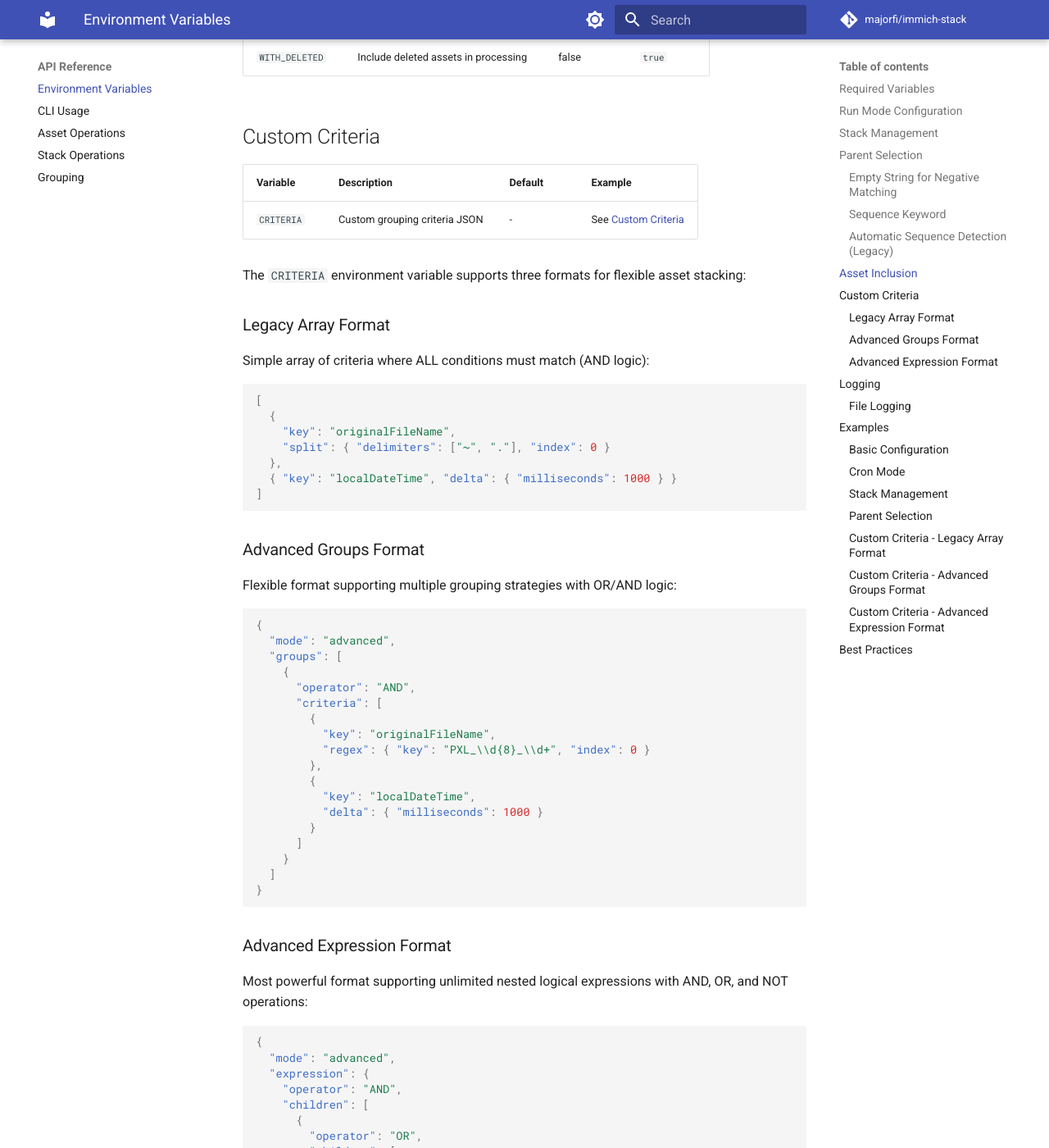
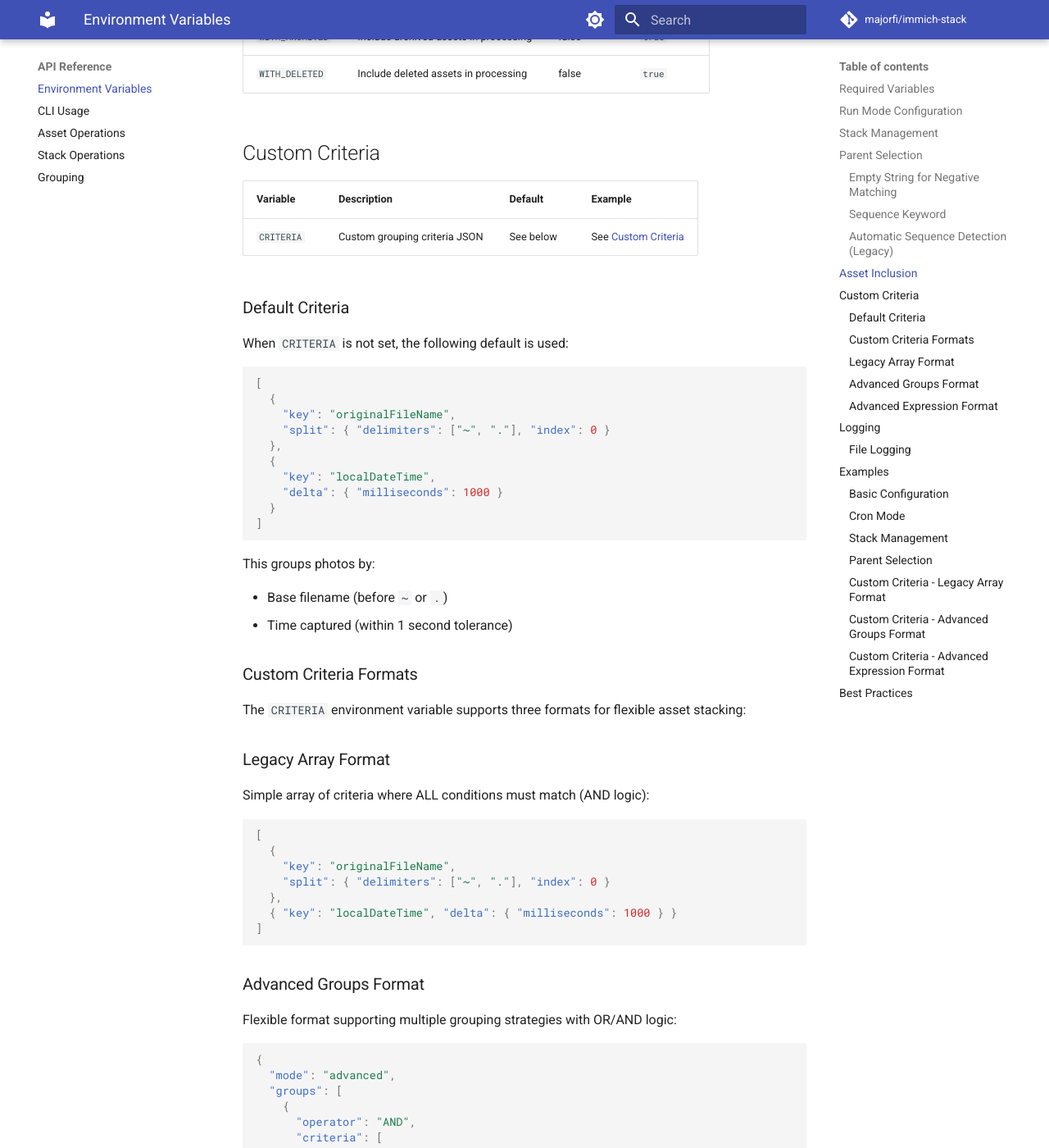
Before and after one commit to Majorfi/immich-stack, an MkDocs documentation site: the page built from docs/api-reference/environment-variables.md, in a window 1280 px wide and 1400 px high, scrolled down 3321 px. Shown: the whole window at 82% size. Built offline with MkDocs 1.6.1 and Material for MkDocs 9.7.7, drawn with Linux system fonts in a browser that asks for light colours; comment, search, counter and statistics services are not loaded; some of the changed text lies outside the part shown.

Commit message:
chores: add delta to default

````diff
--- a/docs/api-reference/environment-variables.md
+++ b/docs/api-reference/environment-variables.md
@@ -100,9 +100,33 @@ When `PARENT_FILENAME_PROMOTE` contains a numeric sequence pattern (e.g., `0000,
 
 ## Custom Criteria
 
-| Variable   | Description                   | Default | Example                                               |
-| ---------- | ----------------------------- | ------- | ----------------------------------------------------- |
-| `CRITERIA` | Custom grouping criteria JSON | -       | See [Custom Criteria](../features/custom-criteria.md) |
+| Variable   | Description                   | Default   | Example                                               |
+| ---------- | ----------------------------- | --------- | ----------------------------------------------------- |
+| `CRITERIA` | Custom grouping criteria JSON | See below | See [Custom Criteria](../features/custom-criteria.md) |
+
+### Default Criteria
+
+When `CRITERIA` is not set, the following default is used:
+
+```json
+[
+  {
+    "key": "originalFileName",
+    "split": { "delimiters": ["~", "."], "index": 0 }
+  },
+  {
+    "key": "localDateTime",
+    "delta": { "milliseconds": 1000 }
+  }
+]
+```
+
+This groups photos by:
+
+- Base filename (before `~` or `.`)
+- Time captured (within 1 second tolerance)
+
+### Custom Criteria Formats
 
 The `CRITERIA` environment variable supports three formats for flexible asset stacking:
 
````
Also changed, not shown: other parts of docs/api-reference/environment-variables.md (+4 -4 lines), docs/features/edited-photo-promotion.md (+2 -2 lines), 1 other file.
